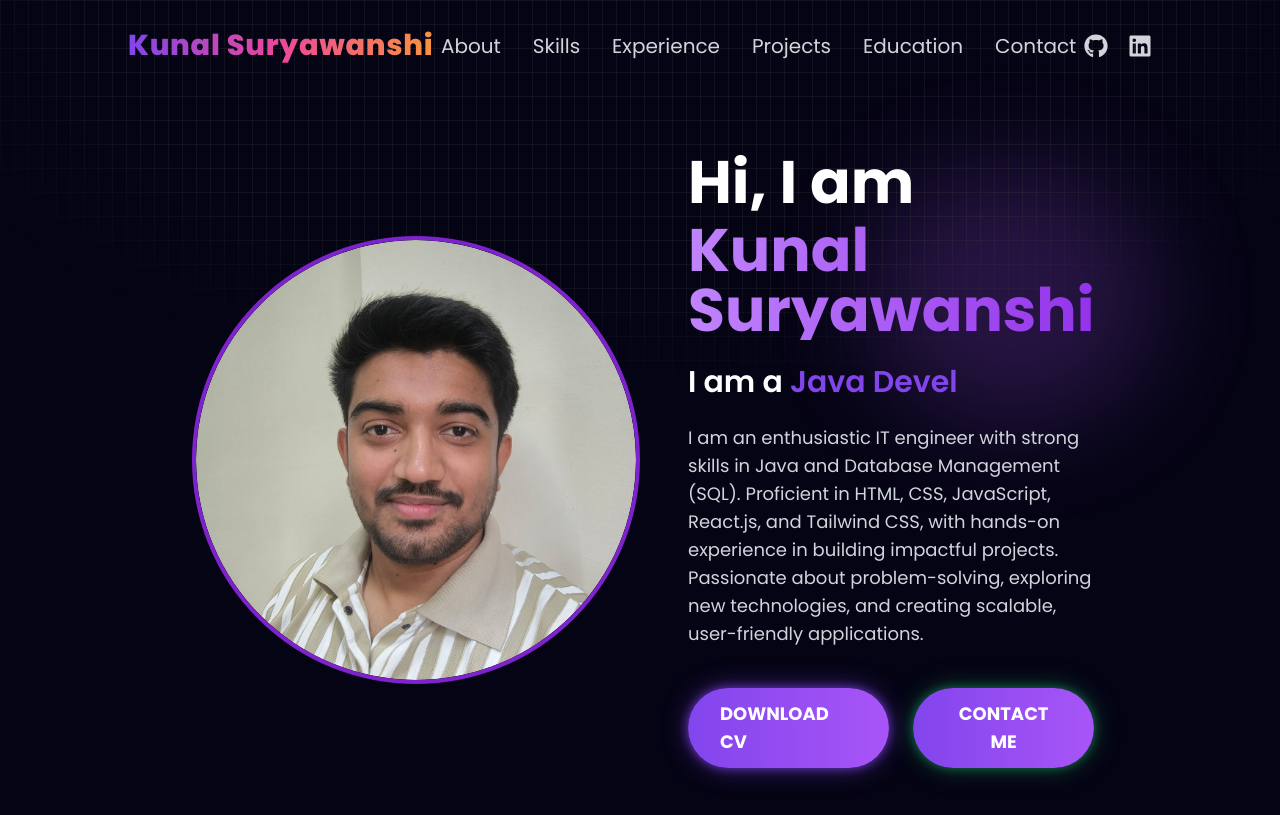
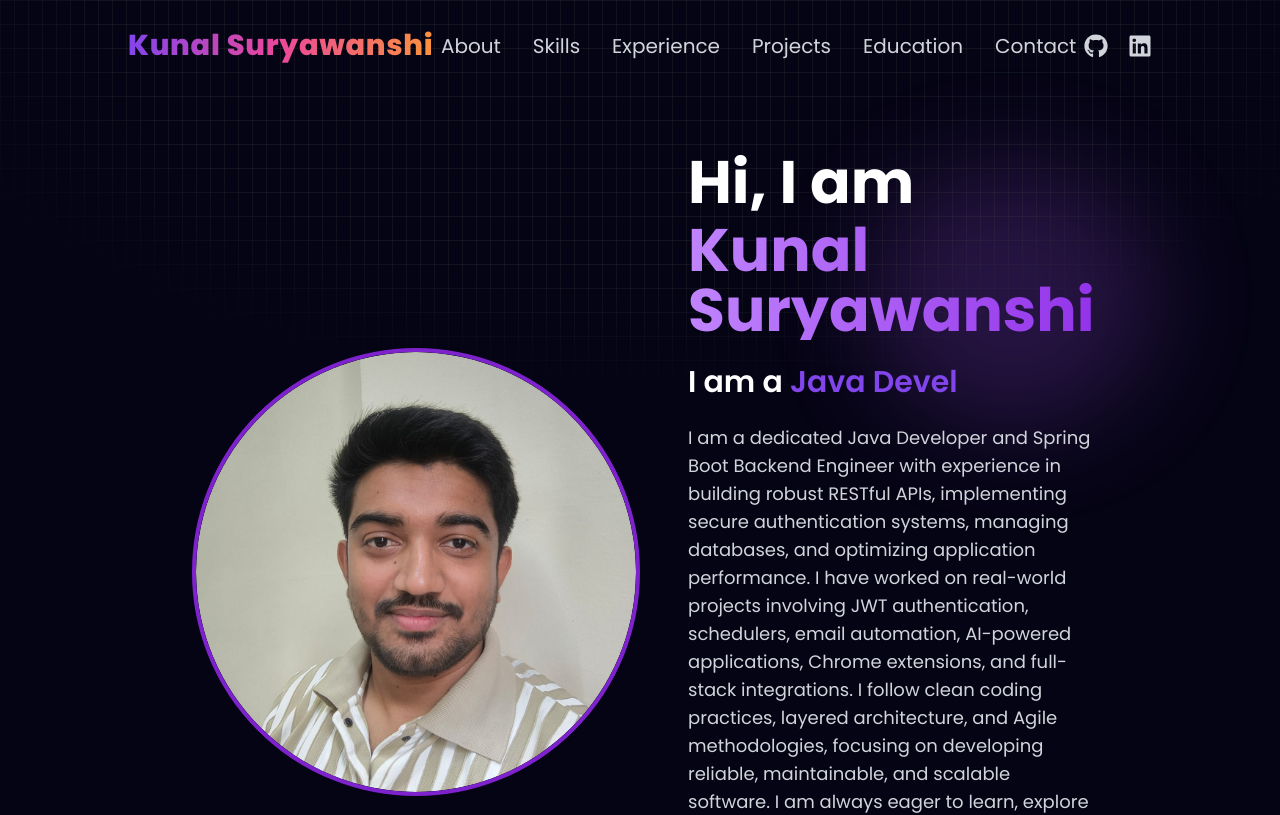
Before and after one commit to Ksuryawanshi1/MY_Portfolio, a React (Vite) app: page / in a window 1280 px wide. Shown: the top 815 px of the page. Built offline with nearby package versions, Linux system fonts and the light colour scheme.

Commit message:
Revise About Me paragraph in About.jsx
Updated the About Me section to reflect new skills and experiences.

```diff
--- a/src/Components/About/About.jsx
+++ b/src/Components/About/About.jsx
@@ -76,10 +76,12 @@ const About = () => {
 
           {/* About Me Paragraph */}
           <p className="text-base sm:text-lg md:text-lg text-gray-300 mb-10 leading-relaxed max-w-2xl mx-auto md:mx-0">
-            I am an enthusiastic IT engineer with strong skills in Java and Database Management (SQL).
-            Proficient in HTML, CSS, JavaScript, React.js, and Tailwind CSS, with hands-on experience in
-            building impactful projects. Passionate about problem-solving, exploring new technologies, and
-            creating scalable, user-friendly applications.
+          I am a dedicated Java Developer and Spring Boot Backend Engineer with experience in building robust RESTful APIs,
+          implementing secure authentication systems, managing databases, and optimizing application performance. I have worked
+          on real-world projects involving JWT authentication, schedulers, email automation, AI-powered applications, Chrome
+          extensions, and full-stack integrations. I follow clean coding practices, layered architecture, and Agile
+          methodologies, focusing on developing reliable, maintainable, and scalable software. I am always eager to learn,
+          explore new technologies, and contribute to impactful projects.
           </p>
 
           {/* Buttons */}
```
